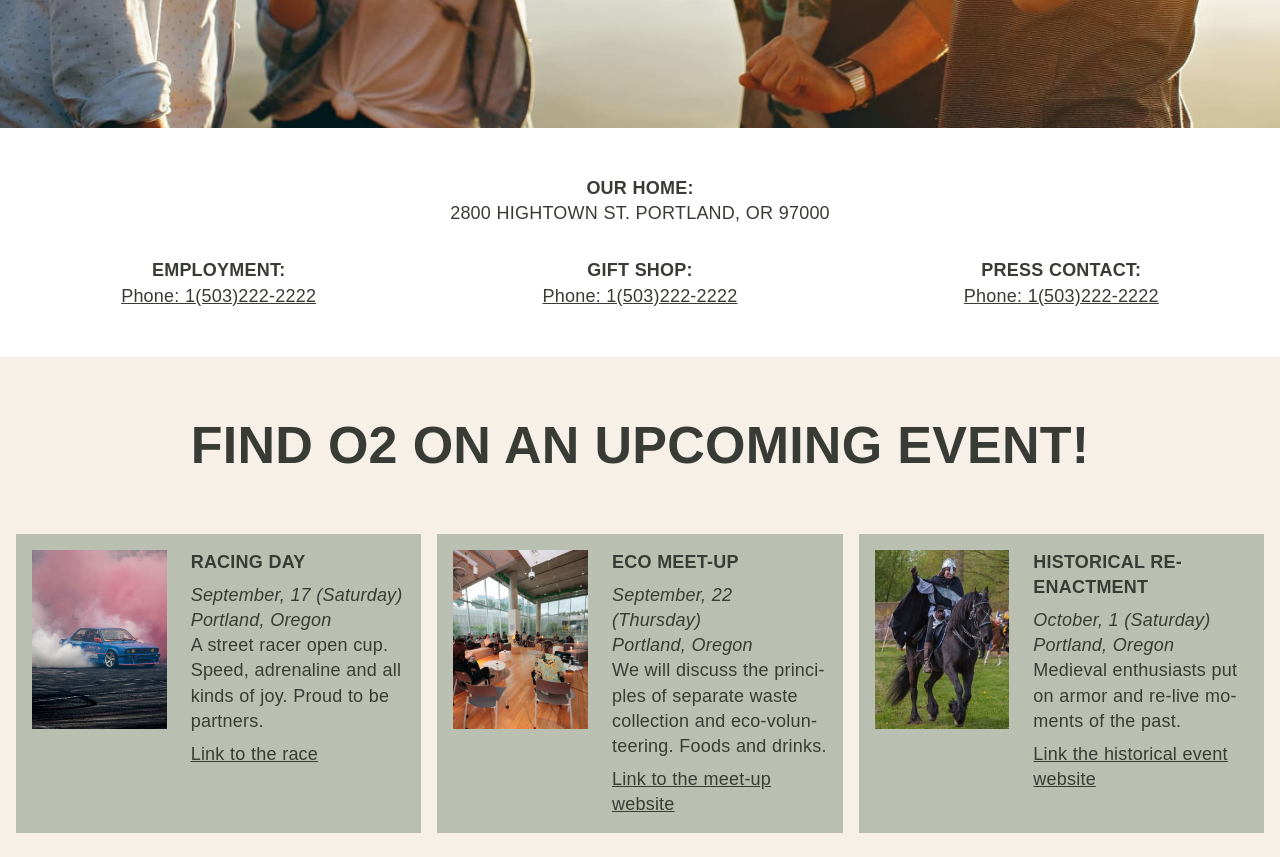
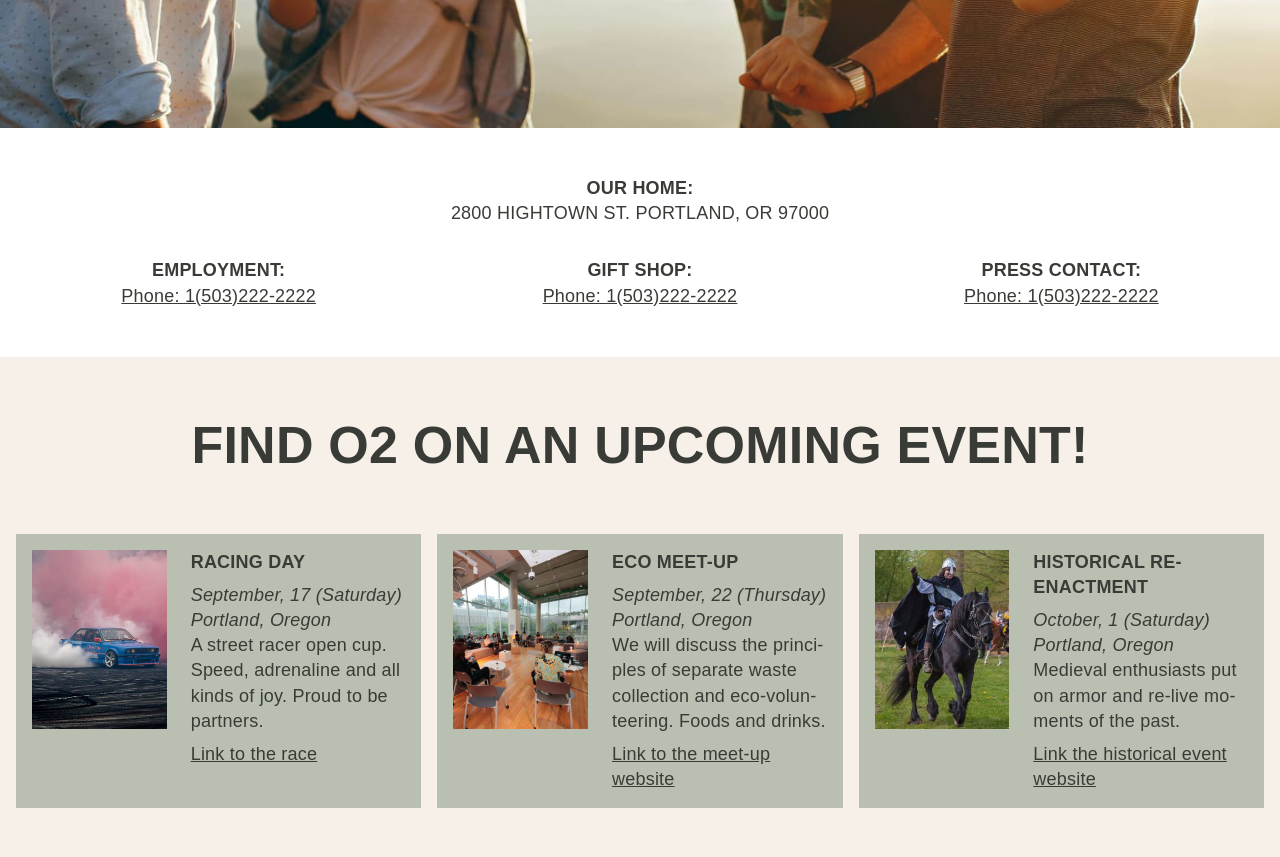
Before and after one commit to zverolen/project-business-site, a website built with Vite: page index.html in a window 1280 px wide. Shown: the part 1940-2797 px from the top of the page. Built offline with nearby package versions, Linux system fonts and the light colour scheme.

Commit message:
Update design tokens

```diff
--- a/style.css
+++ b/style.css
@@ -53,11 +53,11 @@
   body {
     font-family: var(--text-font-family);
     font-size: var(--text-font-size);
-    line-height: 1.4;
-    letter-spacing: 0.012em;
-    word-spacing: 0.016em;
-    overflow-wrap: break-word;
-    hyphens: auto;
+    line-height: var(--text-line-height);
+    letter-spacing: var(--text-letter-spacing);
+    /* word-spacing: 0.016em; */
+    overflow-wrap: var(--text-overflow-wrap);
+    hyphens: var(--text-hyphens);
 
     color: var(--site-text-color);
     background-color: var(--site-background-color);
@@ -68,12 +68,10 @@
   }
 
   h2:not(footer h2) {
-    /* width: var(--heading-width); */
     margin-block:var(--heading-margin-block);
-    /* margin-inline: var(--heading-margin-inline); */
 
     font-size: var(--heading-font-size);
-    text-align: center;
+    text-align: var(--heading-text-align);
   }
 
   h3, footer h2 {
@@ -96,14 +94,13 @@
     display: var(--header-layout);
     justify-content: var(--header-justify-content);
     align-items: var(--header-align-items);
-    column-gap: clamp(1rem, 1.5873015873vw, 1.5rem);
-    row-gap: clamp(1rem, 1.5873015873vw, 1.5rem);
+    column-gap: var(--header-column-gap);
+    row-gap: var(--header-row-gap);
+    flex-wrap: var(--header-wrap);
 
-    width: var(--content-width);
-    margin-inline: var(--content-margin);
+    width: var(--header-width);
+    margin-inline: var(--header-margin);
     padding-block: var(--header-padding);
-
-    flex-wrap: wrap;
   }
 
   header img {
@@ -116,9 +113,9 @@
   }
 
   #beers ul {
-    display: grid;
-    grid-template-columns: repeat(auto-fit, minmax(min(100%, 15.75rem), 1fr));
-    gap: clamp(1rem, 1.5873015873vw, 1.5rem);
+    display: var(--beers-layout);
+    grid-template-columns: var(--beers-columns);
+    gap: var(--beers-gap);
   }
 
   #beers li {
@@ -141,12 +138,12 @@
 
   @container (max-width: 300px) {
     #beers li > div:first-child {
-      font-size: 1rem;
+      font-size: var(--beer-description-smaller-font-size);
     }
   }
 
   #beers li > div:last-child {
-    flex: 1 1 0;
+    flex: var(--beer-illustration-flex);
   }
 
   #beers li > div:first-child > div {
@@ -160,34 +157,34 @@
   }
 
   #contact > div > div {
-    display: flex;
+    display: var(--contacts-layout);
     /* justify-content: space-between; */
-    justify-content: space-around;
-    flex-wrap: wrap;
-    column-gap: 16px;
-    row-gap: 32px;
+    justify-content: var(--contacts-justify-content);
+    flex-wrap: var(--contacts-flex-wrap);
+    column-gap: var(--contacts-column-gap);
+    row-gap: var(--contacts-row-gap);
 
-    width: var(--content-width);
-    margin-inline: var(--content-margin);
-    padding-block: 48px;
+    width: var(--contacts-width);
+    margin-inline: var(--contacts-margin);
+    padding-block: var(--contacts-padding);
   }
 
   #contact > div > div > div:nth-child(1) {
-    flex-basis: 100%;
+    flex-basis: var(--contacts-address-width);
 
-    text-align: center;
-  }
-
-  #contact > div > div > div:not(:nth-child(1)) {
-    display: flex;
-    flex-direction: column;
-    align-items: center;
+    text-align: var(--contacts-address-text-align);
   }
 
   #contact > div > div > div:nth-child(1) p {
     /* font-weight: var(--heading-font-weight); */
-    display: inline-block;
-    text-transform: var(--heading-text-transform);
+    display: var(--contacts-address-display);
+    text-transform: var(--contacts-address-text-transform);
+  }
+
+  #contact > div > div > div:not(:nth-child(1)) {
+    display: var(--contacts-phone-layout);
+    flex-direction: var(--contacts-phone-direction);
+    align-items: var(--contacts-phone-centering);
   }
 
   #events {
@@ -195,26 +192,27 @@
   }
 
   #events ul {
-    display: grid;
-    grid-template-columns: repeat(auto-fit, minmax(min(100%, 15.75rem), 1fr));
-    gap: 1rem;
+    display: var(--events-layout);
+    grid-template-columns: var(--events-columns);
+    gap: var(--events-gap);
   }
 
   #events li {
     container: event-card/inline-size;
 
-    display: flex;
-    flex-wrap: wrap;
-    gap: 24px;
-    padding: 16px;
-    align-content: flex-start;
+    display: var(--event-card-layout);
+    flex-wrap: var(--event-card-wrap);
+    align-content: var(--event-card-align-content);
+    gap: var(--event-card-gap);
+
+    padding: var(--event-card-padding);
 
     background-color: var(--accent-card-background-color);
   }
 
   @container event-card (max-width: 300px) {
     #events li > div {
-      font-size: 1rem;
+      font-size: var(--event-card-smaller-font-size);
     }
   }
 
--- a/tokens.css
+++ b/tokens.css
@@ -28,10 +28,13 @@
   --fontWeightMin: 400;
   --fontWeightMax: 600;
 
-  --lineHeightBig: 1.3;
+  --lineHeightBig: 1.4;
   --lineHeightSmall: 1.1;
   --lineHeightSmallLargeFont: 0.9;
   --lineHeightReset: normal;
+
+  --textLetterSpacing: 0.012em;
+  --textOverflowWrap: break-word;
 
   /* Sizing | Primitive */
   --outlineOnFocus: calc(6 / 16 * 1rem);
@@ -75,19 +78,35 @@
 
   /* Fonts | Semantic */
   --text-font-family: var(--sans-III), var(--sans-II), var(--sans-I), var(--sans-IV), sans-serif;
+  --text-font-size: clamp(var(--textSizeMin), var(--textSizeIdeal), var(--textSizeMax));
+  --text-line-height: var(--lineHeightBig);
+  --text-letter-spacing: var(--textLetterSpacing);
+  --text-overflow-wrap: var(--textOverflowWrap);
+  --text-hyphens: auto;
 
-  --text-font-size: clamp(var(--textSizeMin), var(--textSizeIdeal), var(--textSizeMax));
   --header-font-size: clamp(var(--headerSizeMin), var(--headerSizeIdeal), var(--headerSizeMax));
   --subheading-font-size: var(--text-font-size);
 
   --heading-text-transform: uppercase;
   --heading-font-weight: var(--fontWeightMax);
   --heading-font-size: clamp(var(--headingSizeMin), var(--headingSizeIdeal), var(--headingSizeMax));
+  --heading-text-align: center;
+
+  --beer-description-smaller-font-size: var(--textSizeMin);
+
+  --contacts-address-text-align: center;
+  --contacts-address-text-transform: var(--heading-text-transform);
+
+  --event-card-smaller-font-size: var(--textSizeMin);
 
   /* Sizing | Semantic */
   --content-width: min(var(--contentWidthMin), var(--contentWidthMax));
 
+  --header-width: var(--content-width);
+  --header-margin: var(--content-margin);
   --header-padding: var(--gap-II);
+  --header-column-gap: clamp(1rem, 1.5873015873vw, 1.5rem);
+  --header-row-gap: clamp(1rem, 1.5873015873vw, 1.5rem);
 
   --logo-width: clamp(var(--logoWidthMin), var(--logoWidthIdeal), var(--logoWidthMax));
 
@@ -97,6 +116,9 @@
   --heading-margin-block: min(var(--siteGapMin), var(--siteGapMax));
   --heading-margin-inline: var(--centeringMargin);
 
+  --beers-columns: repeat(auto-fit, minmax(min(100%, 15.75rem), 1fr));
+  --beers-gap: clamp(1rem, 1.5873015873vw, 1.5rem);
+
   --beer-card-gap: var(--gap-II);
   --beer-card-padding: var(--gap-II);
   --beer-description-gap: min(var(--beerDescriptionGapMin), var(--beerDescriptionGapMax));
@@ -104,14 +126,31 @@
 
   --events-margin-block-end: calc(var(--heading-margin-block) * 1.5);
 
+  --contacts-column-gap: var(--gap-II);
+  --contacts-row-gap: var(--gap-IV);
+  --contacts-width: var(--content-width);
+  --contacts-margin: var(--content-margin);
+  --contacts-padding: var(--gap-V);
+
+  --contacts-address-width: 100%;
+
+  --events-columns: repeat(auto-fit, minmax(min(100%, 15.75rem), 1fr));
+  --events-gap: var(--gap-II);
+
+  --event-card-gap: var(--gap-III);
+  --event-card-padding: var(--gap-II);
+
   /* Layout | Semantic */
   --content-margin: var(--centeringMargin);
 
   --header-layout: flex;
   --header-justify-content: space-between;
   --header-align-items: center;
+  --header-wrap: wrap;
 
   --nav-layout: flex;
+
+  --beers-layout: grid;
 
   --beer-card-layout: flex;
   --beer-card-container-type: inline-size;
@@ -120,6 +159,22 @@
   --beer-description-flex: 2 1 0;
   --beer-details-layout: flex;
   --beers-details-directiond: column;
+  --beer-illustration-flex: 1 1 0;
+
+  --contacts-layout: flex;
+  --contacts-justify-content: space-around;
+  --contacts-flex-wrap: wrap;
+
+  --contacts-address-display: inline-block;
+  --contacts-phone-layout: flex;
+  --contacts-phone-direction: column;
+  --contacts-phone-centering: center;
+
+  --events-layout: grid;
+
+  --event-card-layout: flex;
+  --event-card-wrap: wrap;
+  --event-card-align-content: flex-start;
 
   /* Cursor | Semantic */
   --link-cursor: pointer;
```
